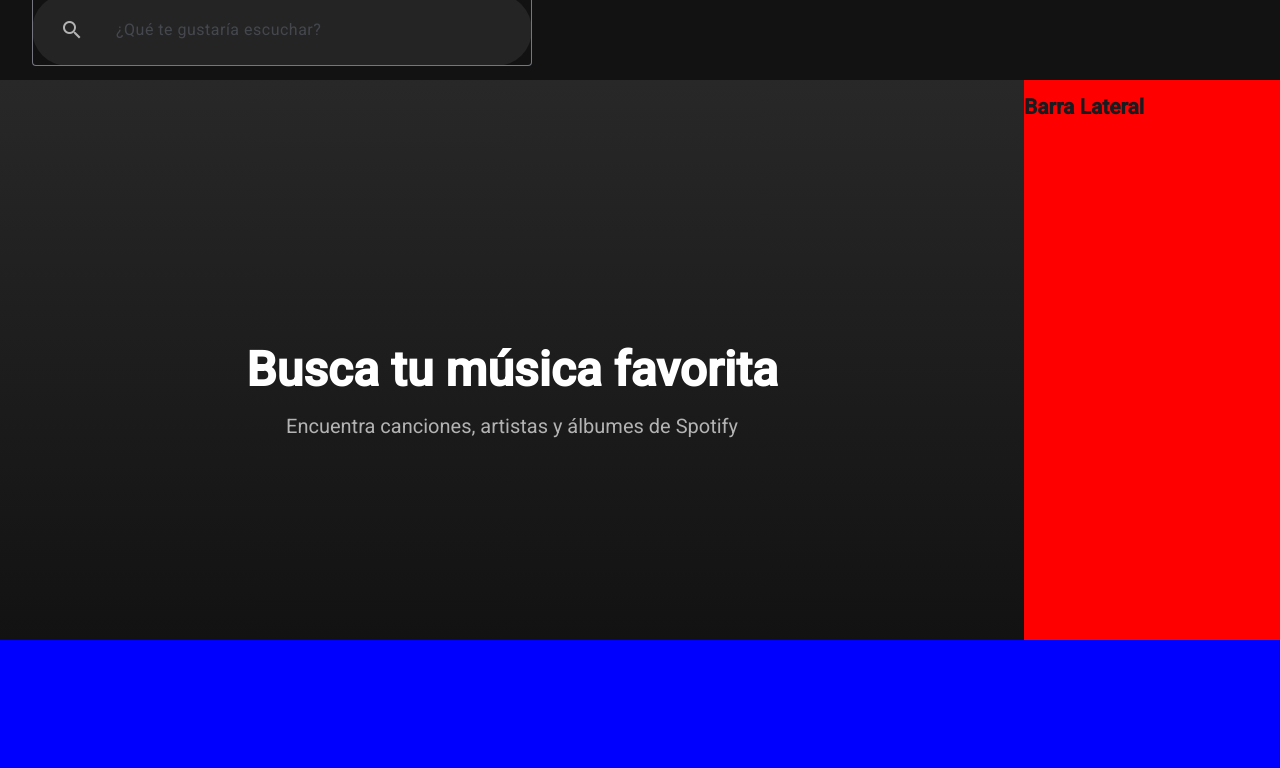
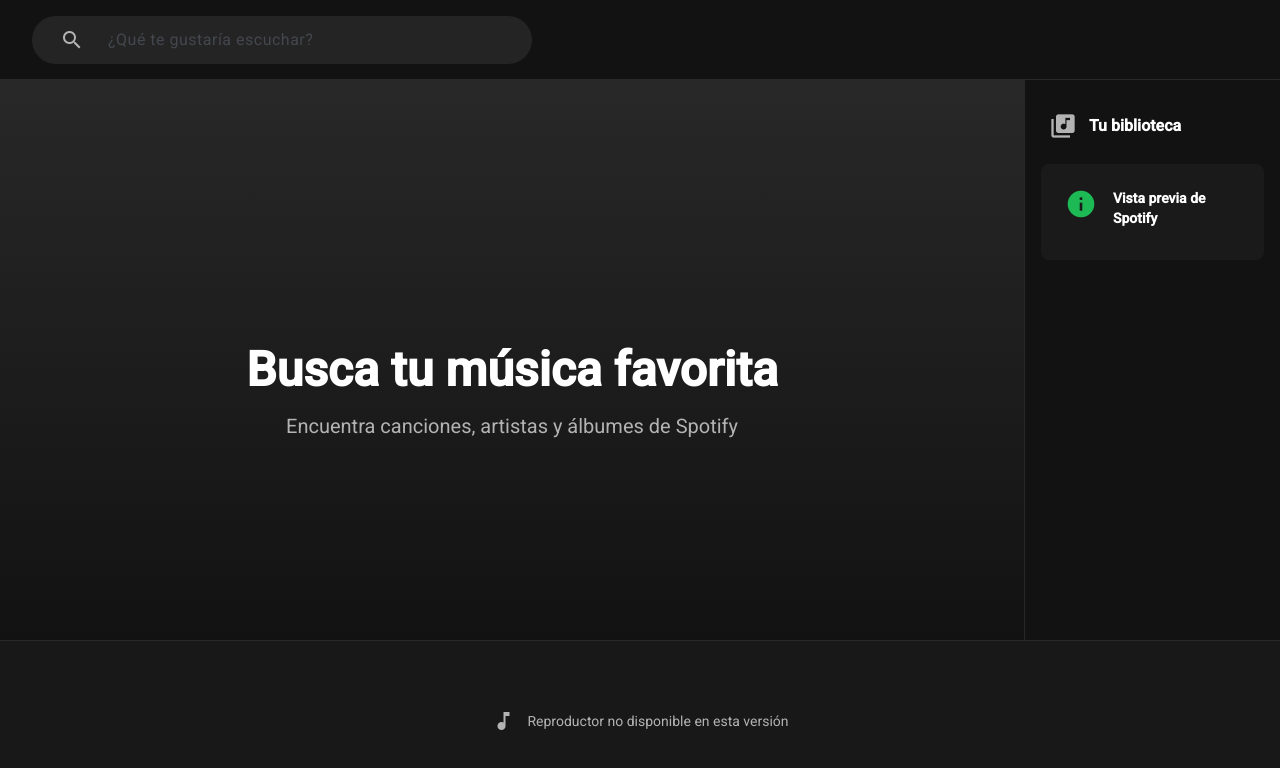
Before and after one commit to Chafael/Music-Player, an Angular app: page / in a window 1280 px wide. Shown: the top 768 px of the page. Built offline with nearby package versions, Linux system fonts and the light colour scheme.

Commit message:
mejoras visuales como correción de estructura y diseño. actualización de sidebar

```diff
--- a/package.json
+++ b/package.json
@@ -22,13 +22,14 @@
   },
   "private": true,
   "dependencies": {
+    "@angular/animations": "^20.3.7",
     "@angular/cdk": "^20.2.10",
     "@angular/common": "^20.3.0",
     "@angular/compiler": "^20.3.0",
     "@angular/core": "^20.3.0",
     "@angular/forms": "^20.3.0",
     "@angular/material": "^20.2.10",
-    "@angular/platform-browser": "^20.3.0",
+    "@angular/platform-browser": "^20.3.7",
     "@angular/router": "^20.3.0",
     "rxjs": "~7.8.0",
     "tslib": "^2.3.0",
--- a/src/app/app.ts
+++ b/src/app/app.ts
@@ -1,12 +1,9 @@
 import { Component, signal } from '@angular/core';
-import { RouterOutlet } from '@angular/router';
 import { Home } from './presentation/home/home';
-
-
 
 @Component({
   selector: 'app-root',
-  imports: [RouterOutlet, Home],
+  imports: [Home],  // ← Sin RouterOutlet
   templateUrl: './app.html',
   styleUrl: './app.css'
 })
--- a/src/app/presentation/home/home.css
+++ b/src/app/presentation/home/home.css
@@ -4,33 +4,34 @@
   grid-template-rows: 10% 70% 20%;
   grid-column-gap: 0px;
   grid-row-gap: 0px;
-
   width: 100vw;
   height: 100vh;
+  background-color: #000;
 }
 
 app-navbar {
   grid-column: 1 / 3;
   grid-row: 1 / 2;
-    background-color: 121212;
+  background-color: #121212;
+  border-bottom: 1px solid #282828;
 }
 
 app-sidebar {
   grid-column: 2 / 3;
   grid-row: 2 / 3;
-
-    background-color: red;
+  background-color: #121212;
+  border-left: 1px solid #282828;
 }
 
 app-progress-bar {
   grid-column: 1 / 3;
   grid-row: 3 / 4;
-    background-color: blue;
+  background-color: #181818;
+  border-top: 1px solid #282828;
 }
 
 app-main {
   grid-column: 1 / 2;
   grid-row: 2 / 3;
-
-    background-color: yellow;
+  background-color: #121212;
 }
--- a/src/app/shared/components/navbar/navbar.css
+++ b/src/app/shared/components/navbar/navbar.css
@@ -15,21 +15,66 @@
   width: 100%;
 }
 
+.search-field ::ng-deep .mat-mdc-text-field-wrapper {
+  padding: 0;
+  height: 48px;
+}
+
 .search-field ::ng-deep .mat-mdc-form-field-flex {
   background-color: #242424;
   border-radius: 500px;
+  padding: 0 1rem;
+  height: 48px;
+  align-items: center;
 }
 
-.search-field ::ng-deep .mat-mdc-text-field-wrapper {
-  padding: 0;
+.search-field ::ng-deep .mat-mdc-form-field-focus-overlay {
+  background-color: transparent;
 }
 
+.search-field ::ng-deep .mat-mdc-notch-piece {
+  border: none !important;
+}
+
+.search-field ::ng-deep .mdc-notched-outline__leading,
+.search-field ::ng-deep .mdc-notched-outline__notch,
+.search-field ::ng-deep .mdc-notched-outline__trailing {
+  border: none !important;
+}
+
+.search-field ::ng-deep .mdc-notched-outline {
+  display: none !important;
+}
+
+.search-field ::ng-deep .mat-mdc-form-field-infix {
+  padding: 0;
+  border: 0;
+  min-height: auto;
+}
+
+
 .search-field ::ng-deep input {
-  color: #fff;
-  padding: 0.5rem 1rem;
+  color: #fff !important;
+  padding: 0;
+  background-color: transparent !important;
+  height: 48px;
+  line-height: 48px;
+}
+
+.search-field ::ng-deep input::placeholder {
+  color: #b3b3b3;
+  opacity: 1;
 }
 
 .search-field ::ng-deep .mat-icon {
   color: #b3b3b3;
-  margin-left: 1rem;
+  margin-right: 0.5rem;
 }
+
+.search-field ::ng-deep .mat-mdc-form-field-subscript-wrapper {
+  display: none;
+}
+
+.search-field ::ng-deep .mat-mdc-form-field {
+  height: 48px;
+}
--- a/src/app/shared/components/progress-bar/progress-bar.css
+++ b/src/app/shared/components/progress-bar/progress-bar.css
@@ -0,0 +1,24 @@
+.progress-bar-container {
+  height: 100%;
+  display: flex;
+  align-items: center;
+  justify-content: center;
+  background-color: #181818;
+}
+
+.player-info {
+  display: flex;
+  align-items: center;
+  gap: 0.75rem;
+  color: #b3b3b3;
+}
+
+.music-note {
+  font-size: 24px;
+  width: 24px;
+  height: 24px;
+}
+
+.player-text {
+  font-size: 0.875rem;
+}
--- a/src/app/shared/components/progress-bar/progress-bar.html
+++ b/src/app/shared/components/progress-bar/progress-bar.html
@@ -0,0 +1,6 @@
+<div class="progress-bar-container">
+  <div class="player-info">
+    <mat-icon class="music-note">music_note</mat-icon>
+    <span class="player-text">Reproductor no disponible en esta versión</span>
+  </div>
+</div>
--- a/src/app/shared/components/sidebar/sidebar.css
+++ b/src/app/shared/components/sidebar/sidebar.css
@@ -0,0 +1,71 @@
+.sidebar {
+  height: 100%;
+  background-color: #121212;
+  padding: 1.5rem 1rem;
+  display: flex;
+  flex-direction: column;
+  gap: 1rem;
+}
+
+.sidebar-header {
+  display: flex;
+  align-items: center;
+  gap: 0.75rem;
+  padding: 0.5rem;
+  color: #b3b3b3;
+}
+
+.spotify-icon {
+  font-size: 28px;
+  width: 28px;
+  height: 28px;
+}
+
+.sidebar-header h2 {
+  font-size: 1rem;
+  font-weight: 700;
+  margin: 0;
+  color: #fff;
+}
+
+.sidebar-content {
+  flex: 1;
+  overflow-y: auto;
+}
+
+.info-card {
+  background-color: #1a1a1a;
+  border-radius: 8px;
+  padding: 1.5rem;
+  display: flex;
+  gap: 1rem;
+}
+
+.info-card mat-icon {
+  color: #1db954;
+  font-size: 32px;
+  width: 32px;
+  height: 32px;
+  flex-shrink: 0;
+}
+
+.info-text {
+  color: #fff;
+}
+
+.info-text h3 {
+  font-size: 0.875rem;
+  font-weight: 700;
+  margin: 0 0 0.5rem 0;
+}
+
+.info-text p {
+  font-size: 0.75rem;
+  color: #b3b3b3;
+  margin: 0.25rem 0;
+}
+
+.note {
+  font-style: italic;
+  color: #888 !important;
+}
--- a/src/app/shared/components/sidebar/sidebar.html
+++ b/src/app/shared/components/sidebar/sidebar.html
@@ -1,5 +1,15 @@
-<nav>
-    <div class="searchbar-container">
-        <h1>Barra Lateral</h1>
+<aside class="sidebar">
+  <div class="sidebar-header">
+    <mat-icon class="spotify-icon">library_music</mat-icon>
+    <h2>Tu biblioteca</h2>
+  </div>
+
+  <div class="sidebar-content">
+    <div class="info-card">
+      <mat-icon>info</mat-icon>
+      <div class="info-text">
+        <h3>Vista previa de Spotify</h3>
+      </div>
     </div>
-</nav>
+  </div>
+</aside>
```
Also changed, not shown: src/app/shared/components/progress-bar/progress-bar.ts (+3 -4 lines), src/app/shared/components/sidebar/sidebar.ts (+3 -4 lines), 2 other files (tests, documents, lock files or other folders). Lines whose indentation alone changed are shown as unchanged.
